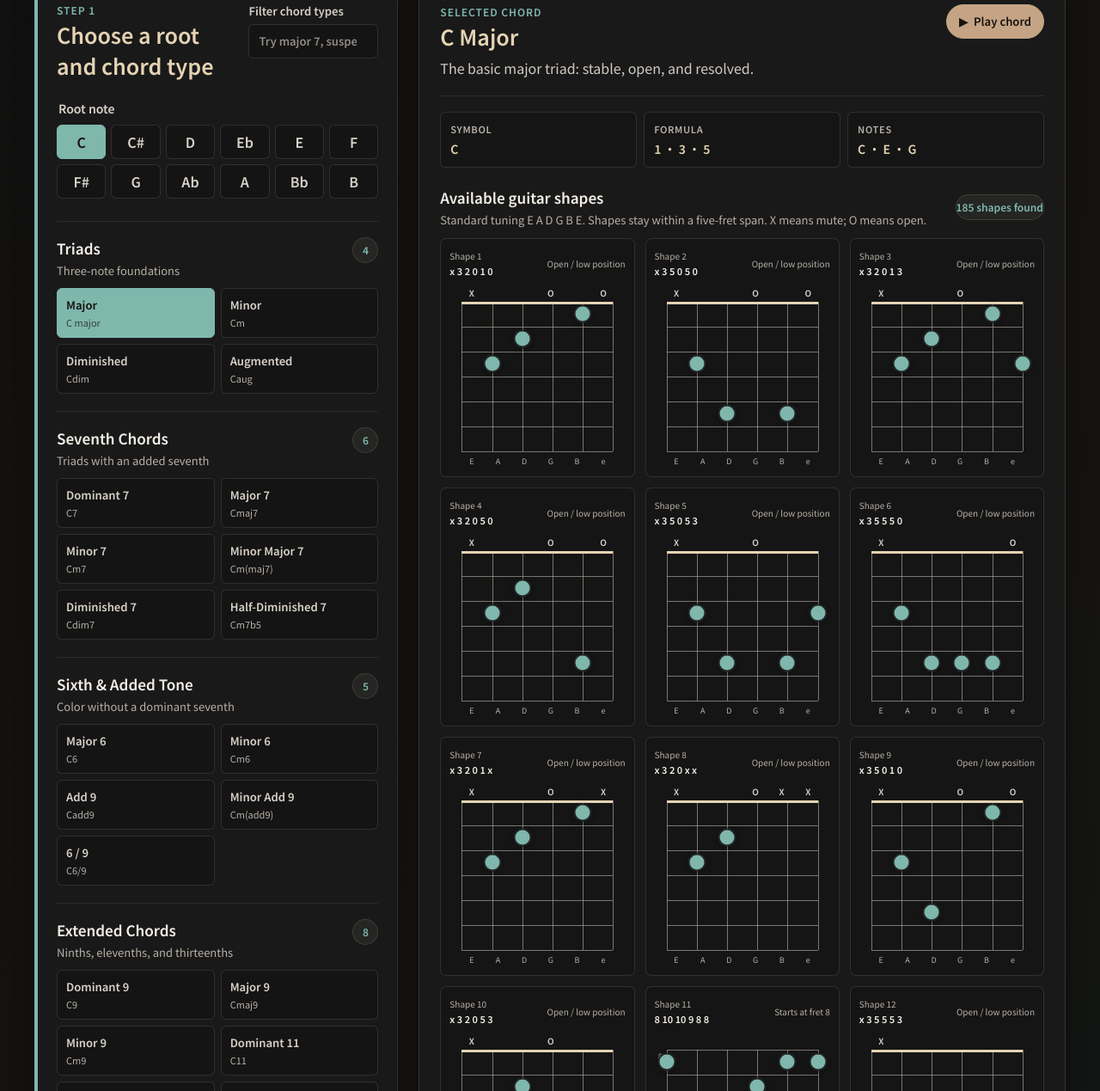
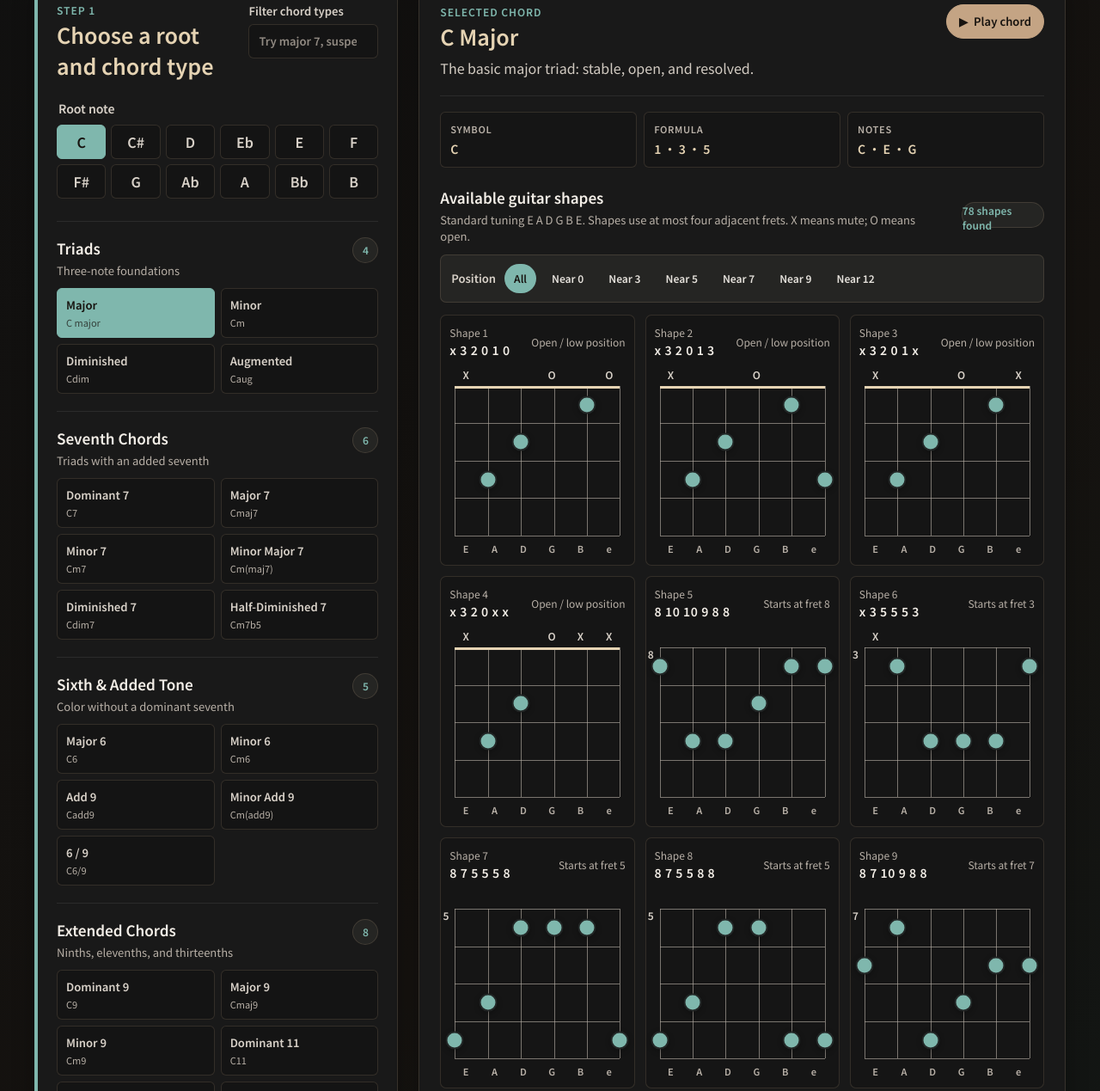
Before and after one commit to Jasper-hsury/Jam_Tracks_Hub, a plain HTML site: page chord-dictionary.html in a window 1280 px wide. Shown: the part 292-1561 px from the top of the page at 86% size. Drawn offline with Linux system fonts and the light colour scheme.

Commit message:
Refine chord shape browsing

```diff
--- a/chord-dictionary.html
+++ b/chord-dictionary.html
@@ -20,7 +20,7 @@
     <link rel="stylesheet" href="styles/components.css?v=20260623-layout-v2">
     <link rel="stylesheet" href="styles/pages.css?v=20260625-chord-menu-v2">
     <link rel="stylesheet" href="styles/themes.css?v=20260625-chord-menu-v2">
-    <link rel="stylesheet" href="styles/chord-dictionary.css?v=20260625-dictionary-v2">
+    <link rel="stylesheet" href="styles/chord-dictionary.css?v=20260625-dictionary-v3">
 </head>
 
 <body>
@@ -116,9 +116,20 @@
                 <div class="dictionary-shape-heading">
                     <div>
                         <h3>Available guitar shapes</h3>
-                        <p>Standard tuning E A D G B E. Shapes stay within a five-fret span. X means mute; O means open.</p>
+                        <p>Standard tuning E A D G B E. Shapes use at most four adjacent frets. X means mute; O means open.</p>
                     </div>
                     <span id="shapeCount">Finding shapes</span>
+                </div>
+
+                <div class="dictionary-position-filter" id="shapePositionFilter" aria-label="Filter chord shapes by fret area">
+                    <span>Position</span>
+                    <button type="button" class="is-selected" data-position="all" aria-pressed="true">All</button>
+                    <button type="button" data-position="0" aria-pressed="false">Near 0</button>
+                    <button type="button" data-position="3" aria-pressed="false">Near 3</button>
+                    <button type="button" data-position="5" aria-pressed="false">Near 5</button>
+                    <button type="button" data-position="7" aria-pressed="false">Near 7</button>
+                    <button type="button" data-position="9" aria-pressed="false">Near 9</button>
+                    <button type="button" data-position="12" aria-pressed="false">Near 12</button>
                 </div>
 
                 <div class="dictionary-shape-grid" id="chordShapeGrid"></div>
@@ -142,6 +153,6 @@
     <button id="backToTopBtn" type="button" aria-label="Back to top">&uarr;</button>
 
     <script src="site.js?v=20260625-chord-menu-v2"></script>
-    <script src="chord-dictionary.js?v=20260625-dictionary-v2"></script>
+    <script src="chord-dictionary.js?v=20260625-dictionary-v3"></script>
 </body>
 </html>
--- a/chord-dictionary.js
+++ b/chord-dictionary.js
@@ -6,9 +6,10 @@ document.addEventListener("DOMContentLoaded", function() {
     const NATURAL_PITCHES = { C: 0, D: 2, E: 4, F: 5, G: 7, A: 9, B: 11 };
     const TUNING_MIDI = [40, 45, 50, 55, 59, 64];
     const STRING_NAMES = ["E", "A", "D", "G", "B", "e"];
-    const MAX_FRET_SPAN = 5;
-    const DIAGRAM_FRET_ROWS = 6;
+    const MAX_FRET_SPAN = 3;
+    const DIAGRAM_FRET_ROWS = 4;
     const SHAPES_PER_PAGE = 12;
+    const POSITION_TARGETS = [0, 3, 5, 7, 9, 12];
 
     const CHORD_CATEGORIES = [
         {
@@ -100,6 +101,7 @@ document.addEventListener("DOMContentLoaded", function() {
     const chordSymbol = document.getElementById("selectedChordSymbol");
     const chordFormula = document.getElementById("selectedChordFormula");
     const chordNotes = document.getElementById("selectedChordNotes");
+    const positionFilter = document.getElementById("shapePositionFilter");
     const shapeGrid = document.getElementById("chordShapeGrid");
     const shapeCount = document.getElementById("shapeCount");
     const shapePagination = document.getElementById("shapePagination");
@@ -111,6 +113,8 @@ document.addEventListener("DOMContentLoaded", function() {
     let rootPitch = 0;
     let selectedChord = ALL_CHORDS[0];
     let selectedVoicings = [];
+    let filteredVoicings = [];
+    let selectedPosition = "all";
     let shapePage = 0;
     let audioContext = null;
     let isPlaying = false;
@@ -325,16 +329,10 @@ document.addEventListener("DOMContentLoaded", function() {
 
     function generateVoicings(chord) {
         const chordPitches = chordPitchClasses(chord);
-        const windows = [
-            [0, 5],
-            [1, 6],
-            [2, 7],
-            [3, 8],
-            [4, 9],
-            [5, 10],
-            [6, 11],
-            [7, 12]
-        ];
+        const windows = Array.from(
+            { length: POSITION_TARGETS[POSITION_TARGETS.length - 1] + 1 },
+            (_, startFret) => [startFret, startFret + MAX_FRET_SPAN]
+        );
         const candidates = [];
         const seen = new Set();
 
@@ -367,6 +365,21 @@ document.addEventListener("DOMContentLoaded", function() {
 
         candidates.sort((a, b) => b.score - a.score);
         return candidates;
+    }
+
+    function voicingPosition(frets) {
+        if (frets.includes(0)) {
+            return 0;
+        }
+        const positiveFrets = frets.filter(fret => fret > 0);
+        return positiveFrets.length ? Math.min(...positiveFrets) : 0;
+    }
+
+    function nearestPositionTarget(frets) {
+        const position = voicingPosition(frets);
+        return POSITION_TARGETS.reduce((closest, target) =>
+            Math.abs(target - position) < Math.abs(closest - position) ? target : closest
+        , POSITION_TARGETS[0]);
     }
 
     function diagramBaseFret(frets) {
@@ -438,9 +451,9 @@ document.addEventListener("DOMContentLoaded", function() {
     }
 
     function renderShapeResults() {
-        const pageCount = Math.ceil(selectedVoicings.length / SHAPES_PER_PAGE);
+        const pageCount = Math.ceil(filteredVoicings.length / SHAPES_PER_PAGE);
         const startIndex = shapePage * SHAPES_PER_PAGE;
-        const visibleVoicings = selectedVoicings.slice(startIndex, startIndex + SHAPES_PER_PAGE);
+        const visibleVoicings = filteredVoicings.slice(startIndex, startIndex + SHAPES_PER_PAGE);
         shapeGrid.innerHTML = visibleVoicings
             .map((voicing, index) => renderDiagram(voicing, startIndex + index))
             .join("");
@@ -451,6 +464,35 @@ document.addEventListener("DOMContentLoaded", function() {
         shapePageStatus.textContent = `Page ${shapePage + 1} of ${pageCount}`;
     }
 
+    function applyShapeFilter() {
+        filteredVoicings = selectedPosition === "all"
+            ? selectedVoicings
+            : selectedVoicings.filter(voicing =>
+                nearestPositionTarget(voicing.frets) === Number(selectedPosition)
+            );
+        shapePage = 0;
+
+        const positionLabel = selectedPosition === "all"
+            ? "all positions"
+            : `near fret ${selectedPosition}`;
+        shapeCount.textContent = selectedPosition === "all"
+            ? `${filteredVoicings.length} ${filteredVoicings.length === 1 ? "shape" : "shapes"} found`
+            : `${filteredVoicings.length} of ${selectedVoicings.length} near fret ${selectedPosition}`;
+
+        if (!filteredVoicings.length) {
+            shapePagination.hidden = true;
+            shapeGrid.innerHTML = `
+                <div class="dictionary-empty">
+                    <strong>No shapes found ${positionLabel}.</strong>
+                    <span>Choose another fret area or select All positions.</span>
+                </div>
+            `;
+            return;
+        }
+
+        renderShapeResults();
+    }
+
     function renderSelectedChord() {
         chordName.textContent = chordDisplayName(selectedChord);
         chordDescription.textContent = selectedChord.description;
@@ -459,11 +501,11 @@ document.addEventListener("DOMContentLoaded", function() {
         chordNotes.textContent = chordNoteNames(selectedChord).join(" · ");
 
         selectedVoicings = generateVoicings(selectedChord);
-        shapePage = 0;
-        shapeCount.textContent = `${selectedVoicings.length} ${selectedVoicings.length === 1 ? "shape" : "shapes"} found`;
 
         if (!selectedVoicings.length) {
+            filteredVoicings = [];
             shapePagination.hidden = true;
+            shapeCount.textContent = "No shapes found";
             shapeGrid.innerHTML = `
                 <div class="dictionary-empty">
                     <strong>No compact six-string shape was found.</strong>
@@ -471,7 +513,7 @@ document.addEventListener("DOMContentLoaded", function() {
                 </div>
             `;
         } else {
-            renderShapeResults();
+            applyShapeFilter();
         }
     }
 
@@ -488,7 +530,7 @@ document.addEventListener("DOMContentLoaded", function() {
     }
 
     async function playSelectedChord() {
-        if (isPlaying || !selectedVoicings.length) {
+        if (isPlaying || !filteredVoicings.length) {
             return;
         }
 
@@ -501,7 +543,7 @@ document.addEventListener("DOMContentLoaded", function() {
         playButton.disabled = true;
         playButton.lastChild.textContent = " Playing";
         const startTime = context.currentTime + 0.04;
-        const frets = selectedVoicings[0].frets;
+        const frets = filteredVoicings[0].frets;
 
         frets.forEach((fret, stringIndex) => {
             if (fret < 0) {
@@ -556,6 +598,15 @@ document.addEventListener("DOMContentLoaded", function() {
     });
 
     searchInput.addEventListener("input", renderCategories);
+    positionFilter.addEventListener("click", function(event) {
+        const button = event.target.closest("button[data-position]");
+        if (!button) {
+            return;
+        }
+        selectedPosition = button.dataset.position;
+        updatePressedState(positionFilter, button);
+        applyShapeFilter();
+    });
     playButton.addEventListener("click", playSelectedChord);
     previousShapesButton.addEventListener("click", function() {
         shapePage = Math.max(0, shapePage - 1);
@@ -563,7 +614,7 @@ document.addEventListener("DOMContentLoaded", function() {
         shapeGrid.scrollIntoView({ behavior: "smooth", block: "start" });
     });
     nextShapesButton.addEventListener("click", function() {
-        const pageCount = Math.ceil(selectedVoicings.length / SHAPES_PER_PAGE);
+        const pageCount = Math.ceil(filteredVoicings.length / SHAPES_PER_PAGE);
         shapePage = Math.min(pageCount - 1, shapePage + 1);
         renderShapeResults();
         shapeGrid.scrollIntoView({ behavior: "smooth", block: "start" });
--- a/styles/chord-dictionary.css
+++ b/styles/chord-dictionary.css
@@ -298,6 +298,55 @@
     margin-bottom: 12px;
 }
 
+.dictionary-position-filter {
+    display: flex;
+    flex-wrap: wrap;
+    align-items: center;
+    gap: 7px;
+    margin-bottom: 14px;
+    padding: 10px 12px;
+    background: var(--soft-background);
+    border: 1px solid var(--border-soft);
+    border-radius: 7px;
+}
+
+.dictionary-position-filter > span {
+    margin-right: 3px;
+    color: var(--text-body);
+    font-size: 13px;
+    font-weight: 700;
+}
+
+.dictionary-position-filter button {
+    min-height: 34px;
+    padding: 6px 11px;
+    color: var(--secondary-button-text);
+    background: var(--secondary-button-background);
+    border: 1px solid var(--secondary-button-border);
+    border-radius: 999px;
+    font: inherit;
+    font-size: 12px;
+    font-weight: 700;
+    cursor: pointer;
+}
+
+.dictionary-position-filter button:hover {
+    color: var(--secondary-hover-text);
+    background: var(--secondary-hover-background);
+    border-color: var(--hover-border);
+}
+
+.dictionary-position-filter button.is-selected {
+    color: var(--chord-accent-text);
+    background: var(--chord-accent);
+    border-color: var(--chord-accent);
+}
+
+.dictionary-position-filter button:focus-visible {
+    outline: 3px solid var(--focus-ring);
+    outline-offset: 2px;
+}
+
 .dictionary-shape-grid {
     display: grid;
     grid-template-columns: repeat(3, minmax(0, 1fr));
@@ -325,16 +374,18 @@
 .chord-shape-card-heading span,
 .chord-shape-card-heading small {
     color: var(--text-subtle);
-    font-size: 10px;
+    font-size: 12px;
+    line-height: 1.35;
 }
 
 .chord-shape-card-heading strong {
     color: var(--text-strong);
-    font-size: 11px;
+    font-size: 14px;
+    letter-spacing: 0.04em;
 }
 
 .chord-diagram {
-    max-width: 184px;
+    max-width: 200px;
     margin: 0 auto;
 }
 
@@ -346,16 +397,17 @@
 }
 
 .diagram-status-row {
-    min-height: 18px;
+    min-height: 22px;
     color: var(--text-body);
-    font-size: 10px;
+    font-size: 12px;
     font-weight: 700;
 }
 
 .diagram-string-names {
-    margin-top: 5px;
+    margin-top: 7px;
     color: var(--text-subtle);
-    font-size: 9px;
+    font-size: 11px;
+    font-weight: 600;
 }
 
 .diagram-neck {
@@ -404,10 +456,11 @@
 
 .diagram-base-fret {
     position: absolute;
-    right: calc(100% + 5px);
-    top: 1px;
-    color: var(--text-subtle);
-    font-size: 9px;
+    right: calc(100% + 7px);
+    top: -1px;
+    color: var(--text-body);
+    font-size: 12px;
+    font-weight: 700;
 }
 
 .dictionary-empty {
```
